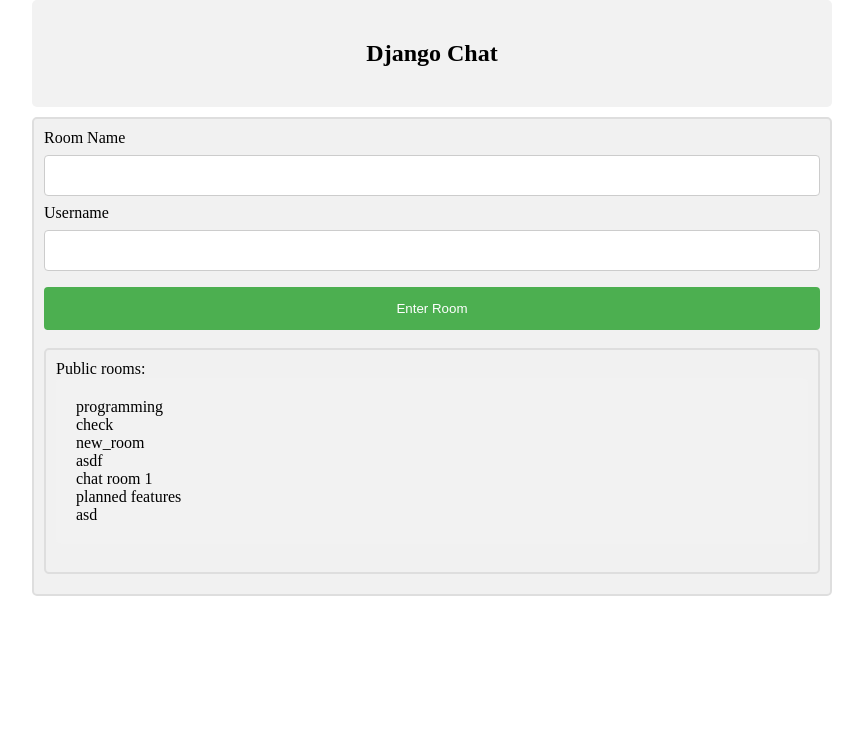
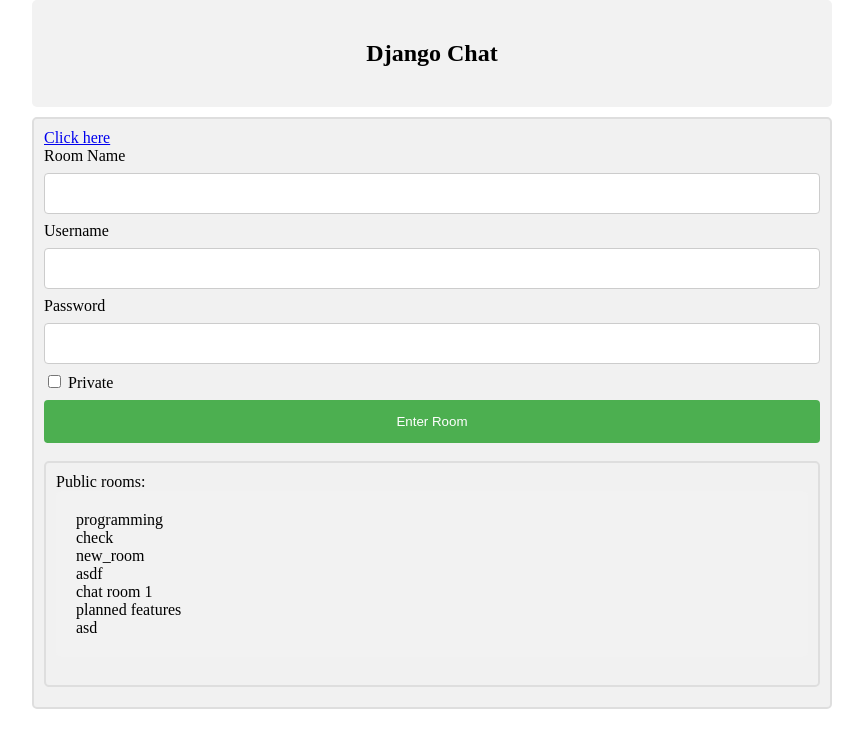
Before and after one commit to mcondecido/Anonymous-Messaging-App, a Django app: page / in a window 1280 px wide. Shown: the top 748 px of the page, without its empty margins (208-1071 px from the left). Run offline with Django 3.2, Linux system fonts and the light colour scheme; data comes from the database, SQL or seed files in the repository; both versions use the stored data as it was after the commit.

Commit message:
create two type of rooms - public and private

```diff
--- a/chat/admin.py
+++ b/chat/admin.py
@@ -1,7 +1,8 @@
 # resource : https://www.youtube.com/watch?v=IpAk1Eu52GU&t=2297s
 from django.contrib import admin
-from .models import Room, Message
+from .models import Room, PrivateRoom, Message
 
 # making admin views
 admin.site.register(Room)
+admin.site.register(PrivateRoom)
 admin.site.register(Message)
--- a/chat/models.py
+++ b/chat/models.py
@@ -5,6 +5,12 @@
 # create room and message classes
 class Room(models.Model):
     name = models.CharField(max_length=100)
+    private = models.BooleanField(default=False)
+
+class PrivateRoom(Room):
+    #name = models.CharField(max_length=100)
+    password = models.CharField(max_length=100)
+
 class Message(models.Model):
     text = models.CharField(max_length=10000)
     date = models.DateTimeField(default=datetime.now, blank=True)
--- a/chat/urls.py
+++ b/chat/urls.py
@@ -9,5 +9,7 @@
     path('checkview', views.checkview, name='checkview'),
     path('send', views.send, name='send'),
     path('getMessages/<str:room>/', views.getMessages, name='getMessages'),
-    path('send_email', views.send_email, name='send_email')
+    path('send_email', views.send_email, name='send_email'),
+    path('make_room', views.RoomCreateView.as_view(), name='make_room'),
+    path('send_make_room/', views.makeroom, name='send_make_room')
 ]
--- a/chat/views.py
+++ b/chat/views.py
@@ -1,9 +1,13 @@
 # resource : https://www.youtube.com/watch?v=IpAk1Eu52GU&t=2297s
 from django.shortcuts import render, redirect
-from chat.models import Room, Message
+from chat.models import Room, PrivateRoom, Message
 from django.http import HttpResponse, JsonResponse
 from django.core.mail import EmailMessage
 from django.views import generic
+from django.contrib.auth.hashers import check_password
+from django.views.generic.base import TemplateView
+import json
+
 
 # Create your views here.
 #def home(request):
@@ -15,6 +19,9 @@
 
     def get_queryset(self):
         return Room.objects.all()
+
+class RoomCreateView(TemplateView):
+    template_name = 'room_create.html'
 
 def room(request, room):
     username = request.GET.get('username')
@@ -28,12 +35,41 @@
 def checkview(request):
     room = request.POST['room_name']
     username = request.POST['username']
+    password = request.POST['password']
+    private = bool(request.POST['private'])
+
+    return HttpResponse(private)
 
     if Room.objects.filter(name = room).exists():
+        if private:
+            curr_pass = PrivateRoom.objects.filter(name = room).only("password") #not sure if this is the right way to access password field
+            pass_match = check_password(curr_pass, password)
+            if pass_match:
+                return redirect("/"+room+"/?username="+username)
+            else:
+                return HttpResponse("Incorrect Password.")
         return redirect("/"+room+"/?username="+username)
     else:
-        new_room = Room.objects.create(name = room)
+        return HttpResponse("Room with entered name does not exist.")
+
+def makeroom(request):
+    room = request.POST['room_name']
+    username = request.POST['username']
+    password = request.POST['password']
+    private = bool(request.POST['private'])
+
+    if Room.objects.filter(name = room).exists():
+        return HttpResponse('Room with entered name already exists. Please choose a different room name.')
+    else:
+        if private:
+            new_room = Room.objects.create(name = room, private=True)
+            priv_room = PrivateRoom.objects.create(name = room, private=True, password=password)
+            priv_room.save()
+        else:
+            new_room = Room.objects.create(name = room)
+        print(private)
         new_room.save()
+
         return redirect("/"+room+"/?username="+username)
 
 #creates new message on submit
@@ -49,7 +85,7 @@
 #displays all messages in room
 def getMessages(request, room):
     room_details = Room.objects.get(name=room)
-    messages = Message.objects.filter(room=room_details.id)
+    messages = Message.objects.filter(room=room_details.id, private=False)
     return JsonResponse({'messages': list(messages.values())})
 
 
--- a/templates/home.html
+++ b/templates/home.html
@@ -96,12 +96,19 @@
     }
     </style>
 
+    <a href="{% url 'make_room' %}">Click here</a>
+
     <form id="post-form" method="POST" action="checkview">
         {% csrf_token %}
         <label>Room Name</label>
         <input type="text" name="room_name" id="room_name" width="100px" />
         <label>Username</label>
         <input type="text" name="username" id="username" width="100px" />
+        <label>Password</label>
+        <input type="text" name="password" id="password" width="100px" />
+        <input type="checkbox" id="private" name="private" value="true">
+        <input name="private" type="hidden" value="false" />
+        <label for="private">Private</label><br>
         <input type="submit" value="Enter Room">
     </form>
 
```
Also changed, not shown: templates/room_create.html (added, +74 -0 lines), README.md, chat/migrations/0002_auto_20211211_1537.py (added), db.sqlite3.
